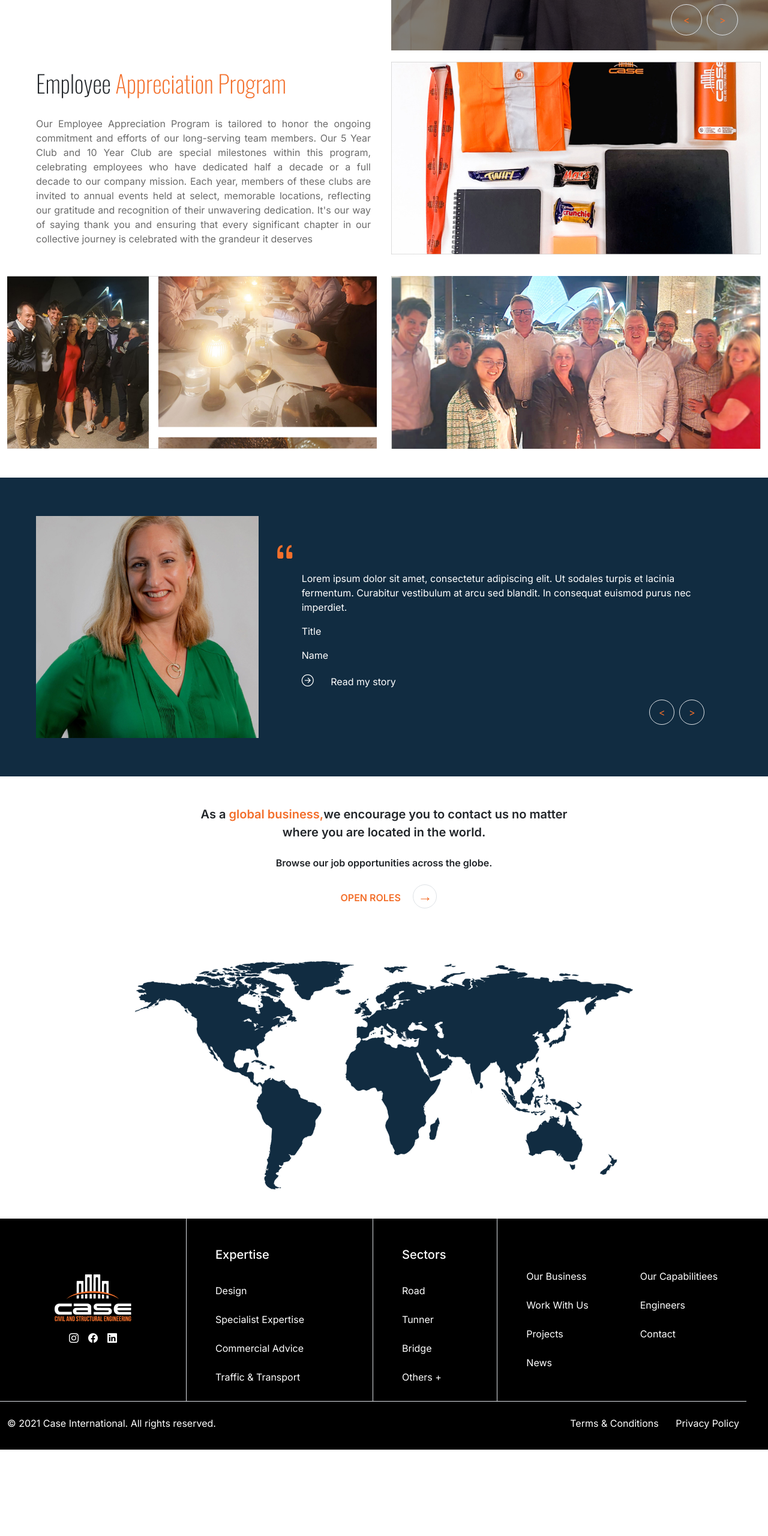
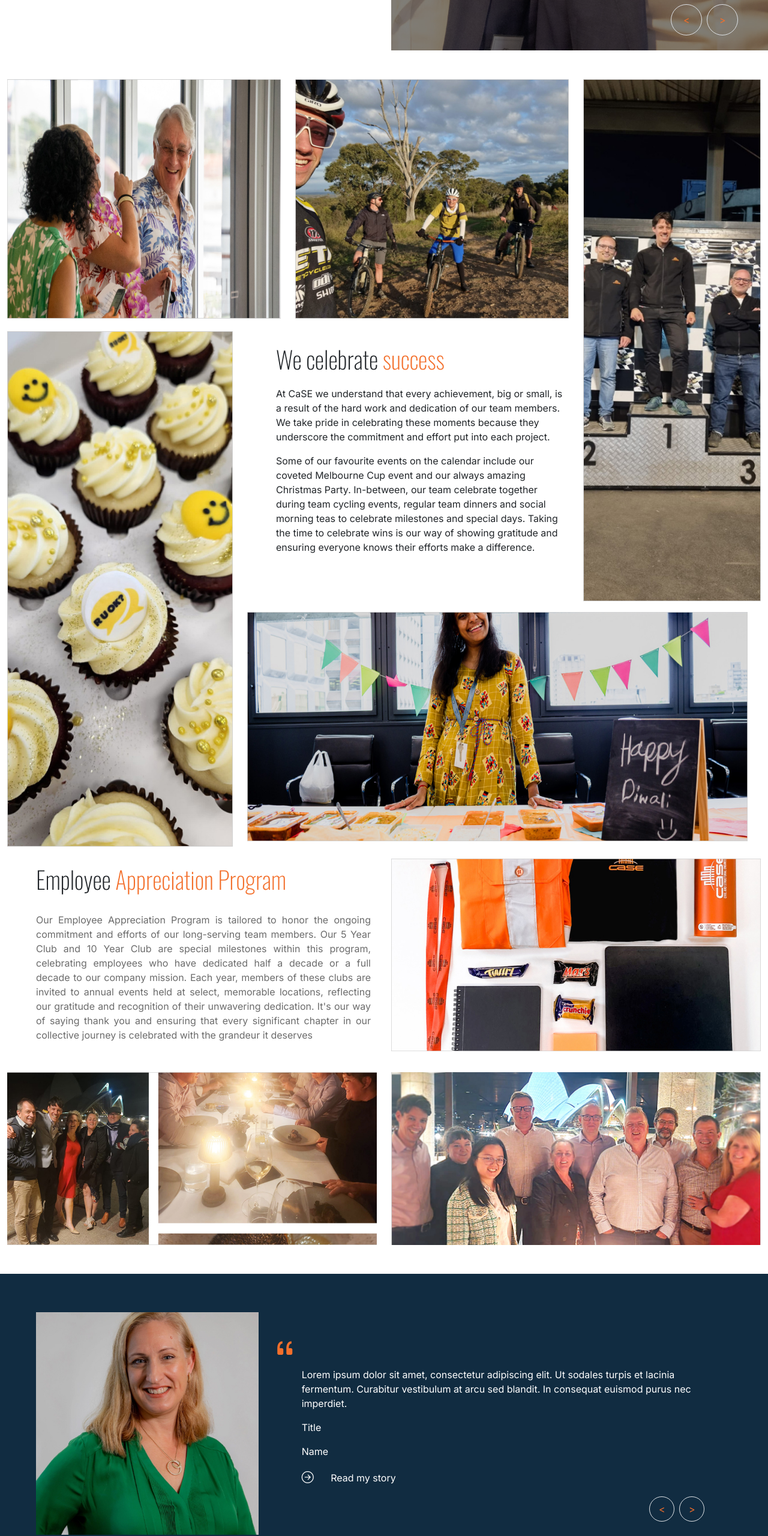
Before and after one commit to SalmaanMushtaq/landing-test-job, a plain HTML site: page index.html in a window 1280 px wide. Shown: the part 1440-4000 px from the top of the page at 60% size. Before the commit the page ends 3856 px from the top, so only its background shows below. Drawn offline with nearby package versions, Linux system fonts and the light colour scheme.

Commit message:
celebration article added

```diff
--- a/css/style.css
+++ b/css/style.css
@@ -155,10 +155,12 @@ header {
 footer {
   background-color: #000000;
   color: #ffffff;
+  font-size: 12px;
 }
 footer ul {
   list-style: none;
   line-height: 3rem;
+  font-size: 12px;
 }
 footer a {
   text-decoration: none;
@@ -168,11 +170,39 @@ footer a {
 footer .border-end {
   border-color: #ffffff;
 }
-@media (max-width: 767.98px) {
+.top-img {
+  width: 100%;
+  height: 95%;
+}
+
+.right-img {
+  width: 100%;
+  height: 68%;
+}
+
+.bottom-img-row {
+  width: 67vw;
+  height: 50%;
+}
+@media (max-width: 768px) {
   footer .border-end {
     border: none !important;
   }
+  .bottom-img-row {
+    width: auto;
+    height: auto;
+  }
+  .company-celebration .right-img {
+    height: auto;
+  }
 }
+@media (min-width: 768px) and (max-width: 992px) {
+  .bottom-img-row {
+    width: auto;
+    height: auto;
+  }
+}
+
 @media (min-width: 992px) {
   .navbar {
     border-bottom: 1px solid #fff;
--- a/index.html
+++ b/index.html
@@ -160,7 +160,56 @@
                 </div>
             </div>
         </article>
-
+        <!-- Article -->
+        <article class="company-celebration container-fluid mt-5">
+            <div class="row">
+                <div class="col-md-9">
+                    <div class="row">
+                        <div class="col-md-6">
+                            <img src="/assets/images/celebrate1.jpg" class="img-fluid top-img" alt="">
+                        </div>
+                        <div class="col-md-6">
+                            <img src="/assets/images/celebrate2.jpg" class="img-fluid top-img" alt="">
+                        </div>
+                    </div>
+                    <div class="row">
+                        <div class="col-md-5">
+                            <img src="/assets/images/celebrate4.jpg" class="img-fluid left-img" alt="">
+                        </div>
+                        <div class="col-md-7">
+                            <div class="company-text ps-4 my-3">
+                                <p class="fs-1 fw-lighter ps-4 appreciation-heading">We celebrate <span>success</span>
+                                </p>
+                                <p class="fs-6 celebrate-text ps-4">At CaSE we understand that every achievement,
+                                    big or
+                                    small, is a result of the hard work and dedication of our team
+                                    members. We take pride in
+                                    celebrating these moments because they underscore the commitment and effort put into
+                                    each project.
+                                </p>
+                                <p class="fs-6 celebrate-text ps-4">Some of our favourite events on the calendar
+                                    include our
+                                    coveted Melbourne Cup event and
+                                    our always amazing Christmas
+                                    Party. In-between, our
+                                    team celebrate together during team cycling events, regular team dinners and social
+                                    morning teas to celebrate milestones
+                                    and special days. Taking the time to celebrate wins is our way of showing gratitude
+                                    and
+                                    ensuring everyone knows their
+                                    efforts make a difference.</p>
+                            </div>
+                            <div class="row bottom-img-row mt-5">
+                                <img src="/assets/images/celebrate5.jpg" class="img-fluid mt-5" alt="">
+                            </div>
+                        </div>
+                    </div>
+                </div>
+                <div class="col-md-3">
+                    <img src="/assets/images/celebrate3.jpg" class="img-fluid right-img" alt="">
+                </div>
+            </div>
+        </article>
         <!-- Article 5 Appreciation program -->
         <article class="company-appreciation container-fluid">
             <div class="row justify-content-center align-items-center">
@@ -249,9 +298,9 @@
     </main>
     <!-- Footer -->
     <footer class="footer container-fluid  pe-5 pb-3 mt-5">
-        <div class="row border-bottom">
+        <div class="row border-bottom border-secondary">
             <div
-                class=" col-md-3 d-flex flex-column border-sm-0 border-end gap-3 justify-content-center align-items-center">
+                class=" col-md-3 d-flex flex-column border-sm-0 border-secondary border-end gap-3 justify-content-center align-items-center">
                 <img src="/assets/images/footerLogo.png" alt="">
                 <div class="social-media gap-3 d-flex">
                     <i class="bi bi-instagram"></i>
@@ -259,8 +308,8 @@
                     <i class="bi bi-linkedin"></i>
                 </div>
             </div>
-            <div class="col-md-3 border-end ps-5 pt-5">
-                <h5>Expertise</h5>
+            <div class="col-md-3 border-end border-secondary ps-5 pt-5">
+                <h5 class="fs-6 fw-light">Expertise</h5>
                 <ul class="list-unstyled mt-4">
                     <li>Design</li>
                     <li>Specialist Expertise</li>
@@ -268,8 +317,8 @@
                     <li>Traffic & Transport</li>
                 </ul>
             </div>
-            <div class="col-md-2 border-end ps-5 pt-5">
-                <h5>Sectors</h5>
+            <div class="col-md-2 border-end border-secondary ps-5 pt-5">
+                <h5 class="fs-6 fw-light">Sectors</h5>
                 <ul class="list-unstyled mt-4">
                     <li>Road</li>
                     <li>Tunner</li>
@@ -280,7 +329,7 @@
             <div class="col-md-4 ps-5 pt-5">
                 <div class="row">
                     <div class="col-6">
-                        <ul class="list-unstyled mt-4">
+                        <ul class="list-unstyled mt-4 fs-6 fw-light">
                             <li>Our Business</li>
                             <li>Work With Us</li>
                             <li>Projects</li>
@@ -288,7 +337,7 @@
                         </ul>
                     </div>
                     <div class="col-6">
-                        <ul class="list-unstyled mt-4">
+                        <ul class="list-unstyled mt-4 fs-6 fw-light">
                             <li>Our Capabilitiees</li>
                             <li>Engineers</li>
                             <li>Contact</li>
@@ -300,10 +349,10 @@
         </div>
         <div class="row mt-4">
             <div class="col-md-6">
-                <p>&copy; 2021 Case International. All rights reserved.</p>
+                <p class="fw-light">&copy; 2021 Case International. All rights reserved.</p>
             </div>
             <div class="col-md-6 text-end">
-                <p><a href="#" class="px-4">Terms & Conditions</a> <a href="#">Privacy Policy</a></p>
+                <p class="fw-light"><a href="#" class="px-4">Terms & Conditions</a> <a href="#">Privacy Policy</a></p>
             </div>
         </div>
     </footer>
```
Also changed, not shown: assets/images/celebrate1.jpg (added), assets/images/celebrate2.jpg (added), assets/images/celebrate3.jpg (added), assets/images/celebrate4.jpg (added), assets/images/celebrate5.jpg (added).
